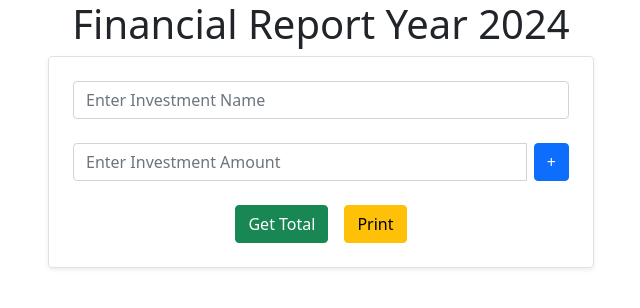
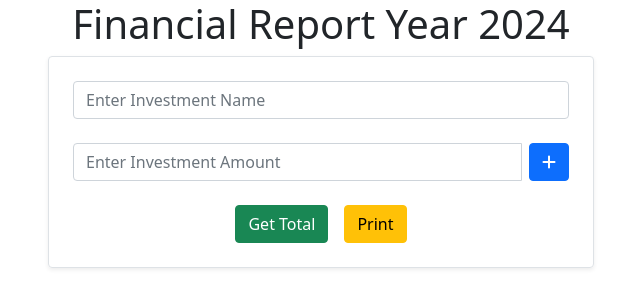
Before and after one commit to Aditya2124018/FRG, a plain HTML site: page index.html in a window 1280 px wide. Shown: the full height of the page, 319-959 px from the left. Drawn offline with nearby package versions, Linux system fonts and the light colour scheme.

Commit message:
Update index.html

```diff
--- a/index.html
+++ b/index.html
@@ -7,6 +7,7 @@
     <link href="https://cdn.jsdelivr.net/npm/bootstrap@5.0.2/dist/css/bootstrap.min.css" rel="stylesheet" integrity="sha384-EVSTQN3/azprG1Anm3QDgpJLIm9Nao0Yz1ztcQTwFspd3yD65VohhpuuCOmLASjC" crossorigin="anonymous">
     <!-- <link rel="stylesheet" href="./css/bootstrap.min.css"> -->
     <link rel="stylesheet" href="style.css">
+    <link rel="stylesheet" href="https://cdnjs.cloudflare.com/ajax/libs/font-awesome/6.2.0/css/all.min.css">
 </head>
 <body>
     <div class="container">
@@ -22,7 +23,7 @@
                 <div class="input-group">
                     <input type="number" placeholder="Enter Investment Amount" id="amount" class="form-control ">
                     <div class="input-group-append">
-                        <button type="submit" id="add" class="btn btn-primary ms-2">+</button><br>
+                        <button type="submit" id="add" class="btn btn-primary ms-2"><i class="fa fa-plus"></i></button><br>
                     </div>
                 </div>
                 <br>
```
